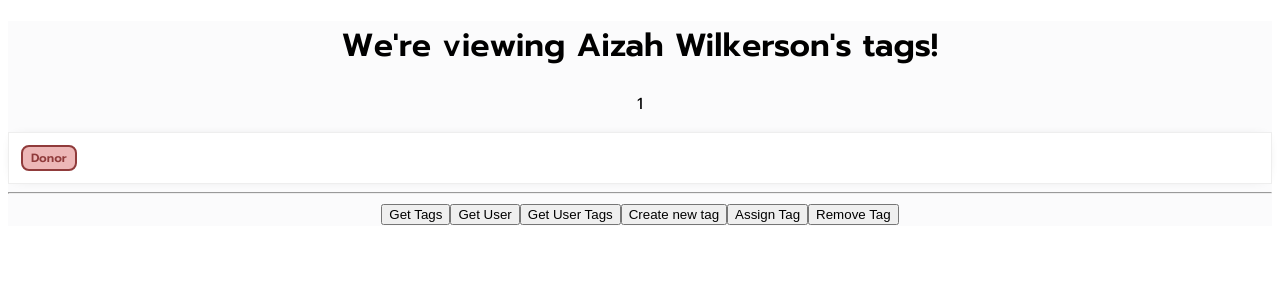
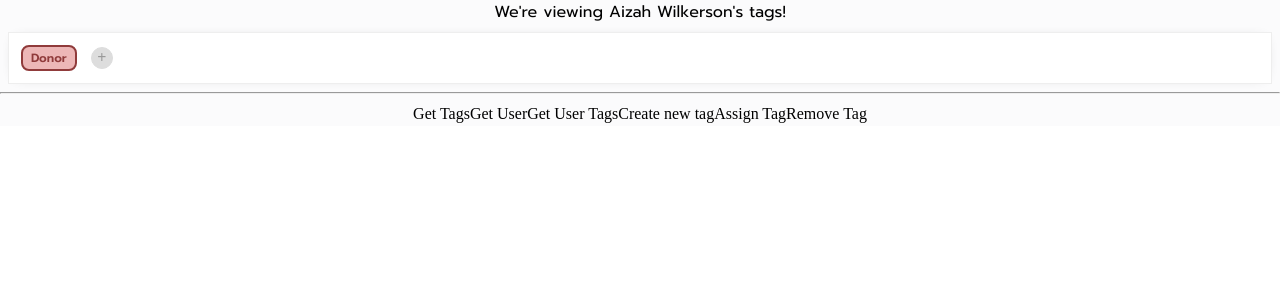
Before and after one commit to libbyberrie/tagpicker, a React (Create React App) app: page / in a window 1280 px wide. Shown: the top 300 px of the page. Built offline with nearby package versions, Linux system fonts and the light colour scheme.

Commit message:
Template everything out - in process of adding tags - before memo

```diff
--- a/package.json
+++ b/package.json
@@ -5,6 +5,7 @@
   "keywords": [],
   "main": "src/index.js",
   "dependencies": {
+    "@headlessui/react": "^1.6.6",
     "react": "17.0.1",
     "react-dom": "17.0.1",
     "react-scripts": "4.0.0",
--- a/src/App.js
+++ b/src/App.js
@@ -1,7 +1,7 @@
 import Tag from './components/Tag'
 import './styles.css'
 import styles from './styles/taglist.module.css'
-
+import { Transition, Combobox } from '@headlessui/react'
 import {
   fetchTags,
   createTag,
@@ -10,18 +10,23 @@ import {
   assignUserTag,
   removeUserTag,
 } from './api'
-import { React, useState, useEffect } from 'react'
+import { React, useState, useEffect, useMemo } from 'react'
 
 let userID = '1111-2222-3333-4444'
 export default function App() {
   const [user, setUser] = useState([])
   const [usertags, setUsertags] = useState([])
   const [alltags, setAlltags] = useState([])
-  useState(() => {
+  const [inputVisible, setInputVisibility] = useState(false)
+
+  const [tagQuery, setTagQuery] = useState({})
+  useEffect(() => {
     fetchUser(userID).then(response => {
       setUser(response)
     })
+  }, [userID])
 
+  useEffect(() => {
     fetchUserTags(userID).then(response => {
       setUsertags(response)
     })
@@ -29,16 +34,45 @@ export default function App() {
     fetchTags().then(response => {
       setAlltags(response)
     })
-  }, [])
+  }, [usertags, alltags])
 
   const matchingTagObjects = () => {
     const filteredtags = alltags.filter(tag => usertags.indexOf(tag.uuid) != -1)
     return filteredtags
   }
+  const toggleVisibility = () => {
+    setInputVisibility(!inputVisible)
+  }
+
+  const addTag = event => {
+    console.log("Oh, i'm supposed to add a tag here. ")
+    if (event.uuid) {
+      assignUserTag(userID, event.uuid).then(response =>
+        setUsertags(response.tags)
+      )
+    }
+    matchingTagObjects()
+  }
+
+  const inputTags = () => {
+    const notUserTags = alltags.filter(tag => usertags.indexOf(tag.uuid) === -1)
+    if (notUserTags.length > 0 && tagQuery.length > 0) {
+      let matchingvalues = []
+      // For whatever reason, nesting the includes within a filter wasn't working? so i had to use a map function instead. Bit lost as to why
+      notUserTags.map(tag => {
+        if (tag.title.toLowerCase().includes(tagQuery.toLowerCase())) {
+          matchingvalues.push(tag)
+        }
+      })
+      return matchingvalues
+    } else {
+      return notUserTags
+    }
+  }
+
   return (
     <div className="App">
       <h1>We're viewing {user.fullName}'s tags!</h1>
-      <p>{matchingTagObjects().length}</p>
       {matchingTagObjects().length > 0 && (
         <div className={styles.taglist}>
           {matchingTagObjects().map(tag => (
@@ -49,6 +83,53 @@ export default function App() {
               color={tag.color}
             />
           ))}
+          <div
+            className={`${styles.combobox} ${
+              inputVisible ? styles.visible : ''
+            }`}
+          >
+            <Combobox value="" onChange={addTag}>
+              <Combobox.Input
+                onChange={event => setTagQuery(event.target.value)}
+                displayValue={tag => tag.title}
+              />
+              <div className={styles.comboboxdropdown}>
+                <Transition
+                  enter={styles['comboboxdropdown--transition']}
+                  enterFrom={styles['comboboxdropdown--invisible']}
+                  enterTo={styles['comboboxdropdown--visible']}
+                  leave={styles['comboboxdropdown--transition']}
+                  leaveFrom={styles['comboboxdropdown--visible']}
+                  leaveTo={styles['comboboxdropdown--invisible']}
+                >
+                  <Combobox.Options>
+                    {inputTags().length > 0 &&
+                      inputTags().map(tag => (
+                        <Combobox.Option key={tag.uuid} value={tag}>
+                          {tag.title}
+                        </Combobox.Option>
+                      ))}
+                    {tagQuery.length > 0 && (
+                      <Combobox.Option value={{ id: null, name: tagQuery }}>
+                        <span className={styles['add-option']}>
+                          <span className={styles['add-button']}>+</span>Create
+                          tag
+                        </span>
+                      </Combobox.Option>
+                    )}
+                  </Combobox.Options>
+                </Transition>
+              </div>
+            </Combobox>
+            <button
+              type="button"
+              className={styles[`add-button`]}
+              onClick={toggleVisibility}
+            >
+              <span>+</span>
+              <span className={styles.popup}>Add</span>
+            </button>
+          </div>
         </div>
       )}
 
@@ -93,3 +174,5 @@ export default function App() {
     </div>
   )
 }
+
+// SCRATCH NOTES:
--- a/src/api.js
+++ b/src/api.js
@@ -18,7 +18,7 @@ import uuid from 'uuid/dist/v4'
 const latency = 500
 
 /**
- * Mocked data storage
+ * Mocked data storageFun
  */
 const tags = [
   {
@@ -30,6 +30,16 @@ const tags = [
     uuid: 'eeee-ffff-gggg-hhhh',
     title: 'Fundraiser',
     color: 'blue',
+  },
+  {
+    uuid: 'iiii-jjjj-kkkk-llll',
+    title: 'Bobo the cat',
+    color: '#4654B2',
+  },
+  {
+    uuid: 'mmmm-nnnn-oooo-pppp',
+    title: 'Charity',
+    color: '#B7EDD5',
   },
 ]
 
--- a/src/styles.css
+++ b/src/styles.css
@@ -1,7 +1,65 @@
+@layer reset, theme;
 @import url('https://fonts.googleapis.com/css2?family=Prompt:wght@300;400;500;600&display=swap');
+@layer reset {
+  /* General spacing, padding */
+  html {
+    box-sizing: border-box;
+    /* 1 rem  roughly equals 10px */
+    font-size: 62.5%;
+  }
 
-.App {
-  font-family: 'Prompt', sans-serif;
-  text-align: center;
-  background-color: #fbfbfc;
+  *,
+  *:before,
+  *:after {
+    box-sizing: inherit;
+  }
+
+  body,
+  h1,
+  h2,
+  h3,
+  h4,
+  h5,
+  h6,
+  p,
+  ol,
+  ul {
+    margin: 0;
+    padding: 0;
+    font-weight: normal;
+    font-size: 1.6rem;
+  }
+
+  ol,
+  ul {
+    list-style: none;
+  }
+
+  img {
+    max-width: 100%;
+    height: auto;
+  }
+  button {
+    all: initial;
+  }
 }
+
+@layer theme {
+  /* This is strictly being used for globals.
+CSS modules used for specific component information */
+  .App {
+    font-family: 'Prompt', sans-serif;
+    text-align: center;
+    background-color: #fbfbfc;
+  }
+
+  .screenreader-only {
+    clip: rect(0 0 0 0);
+    clip-path: inset(50%);
+    height: 1px;
+    overflow: hidden;
+    position: absolute;
+    white-space: nowrap;
+    width: 1px;
+  }
+}
--- a/src/styles/tag.module.css
+++ b/src/styles/tag.module.css
@@ -1,9 +1,9 @@
 .tag {
-  padding: 2px 8px;
+  padding: 0.2rem 0.8rem;
   border: 2px solid;
-  font-size: 12px;
+  font-size: 1.2rem;
   font-weight: 600;
-  border-radius: 8px;
+  border-radius: 0.8rem;
   background-color: #ccc;
 }
 .tag.tag--C8E8FF {
--- a/src/styles/taglist.module.css
+++ b/src/styles/taglist.module.css
@@ -1,12 +1,151 @@
 .taglist {
   display: flex;
-  padding: 12px;
+  padding: 1.2rem;
+  margin: 0.8rem;
   align-items: center;
   justify-content: flex-start;
   flex-wrap: wrap;
-  gap: 8px;
+  gap: 0.8rem;
   border: 1px solid #eee;
   box-shadow: 0px 0px 14px -9px rgba(0, 0, 0, 0.3);
   -webkit-box-shadow: 0px 0px 14px -9px rgba(0, 0, 0, 0.3);
   background-color: #fff;
 }
+
+.add-button {
+  width: 2rem;
+  height: 2rem;
+  -webkit-appearance: none;
+  appearance: none;
+  background-color: #ddd;
+  color: #999;
+  border: 1px solid;
+  border-color: #ddd;
+  font-weight: 600;
+  border-radius: 50%;
+  display: flex;
+  align-items: center;
+  justify-content: center;
+  transition: opacity 0.2s ease-out, width 0.1s 0.2s ease-out;
+}
+.add-button:hover {
+  border-color: #999;
+  color: #777;
+  cursor: pointer;
+  position: relative;
+}
+.add-button .popup {
+  opacity: 0%;
+  position: absolute;
+  left: 120%;
+  margin-top: 0.2rem;
+  min-width: max-content;
+  text-transform: uppercase;
+  font-family: 'Prompt', sans-serif;
+  font-size: 1rem;
+  color: #999;
+  transition: opacity 0.2s ease-in-out;
+}
+.add-button:hover .popup {
+  opacity: 100%;
+}
+
+.combobox {
+  position: relative;
+  display: flex;
+}
+.combobox input {
+  width: 0%;
+  outline: none;
+  border: 1px solid #aeaec3;
+  border-radius: 0.6rem;
+  opacity: 0%;
+  transition: all 200ms cubic-bezier(0.64, 0, 0.78, 0);
+}
+.combobox.visible {
+  overflow: visible;
+}
+.combobox.visible input {
+  outline: none;
+  width: 100%;
+  opacity: 100%;
+}
+.combobox.visible .add-button:not(.add-option .add-button),
+.combobox.visible .add-button .popup {
+  opacity: 0;
+  visibility: hidden;
+  width: 0;
+}
+.comboboxdropdown {
+  position: absolute;
+  top: 112%;
+  left: 0;
+  right: 0;
+}
+
+.comboboxdropdown--transition {
+  background-color: #fff;
+  border: 0.19rem solid #7150c4;
+  border-radius: 1.2rem;
+  transition: all 250ms cubic-bezier(0.64, 0, 0.78, 0);
+  font-size: 1.4rem;
+  padding: 0.4rem 0;
+}
+
+.comboboxdropdown--visible {
+  max-height: 100%;
+  opacity: 100%;
+  background-color: #fff;
+  border: 0.19rem solid #7150c4;
+  border-radius: 1.2rem;
+  padding: 0.4rem 0;
+}
+
+.comboboxdropdown--invisible {
+  max-height: 0%;
+  opacity: 2%;
+}
+
+.comboboxdropdown li {
+  font-size: 1.2rem;
+  color: #aeaec3;
+  text-align: left;
+  padding: 0.4rem 1.8rem;
+  margin: 0.1rem;
+  border-radius: 1.2rem;
+}
+.comboboxdropdown li:last-of-type .add-option {
+  text-transform: uppercase;
+  color: #aeaec3;
+  font-weight: 500;
+  font-size: 1.1rem;
+  display: flex;
+  flex-direction: row;
+  align-items: center;
+}
+.comboboxdropdown .add-option .add-button {
+  width: 1.2rem;
+  height: 1.2rem;
+  font-size: 1.6rem;
+  font-weight: 400;
+  display: inline-flex;
+  margin-right: 0.3rem;
+  margin-left: -0.1rem;
+}
+.comboboxdropdown li:hover {
+  color: #8c6fd4;
+  background-color: #c5c5de;
+  transition: all 0.3s ease-in;
+}
+
+@keyframes rotateMenu {
+  0% {
+    transform: rotateX(-90deg);
+  }
+  70% {
+    transform: rotateX(20deg);
+  }
+  100% {
+    transform: rotateX(0deg);
+  }
+}
```
Also changed, not shown: 1 other file (tests, documents, lock files or other folders).
